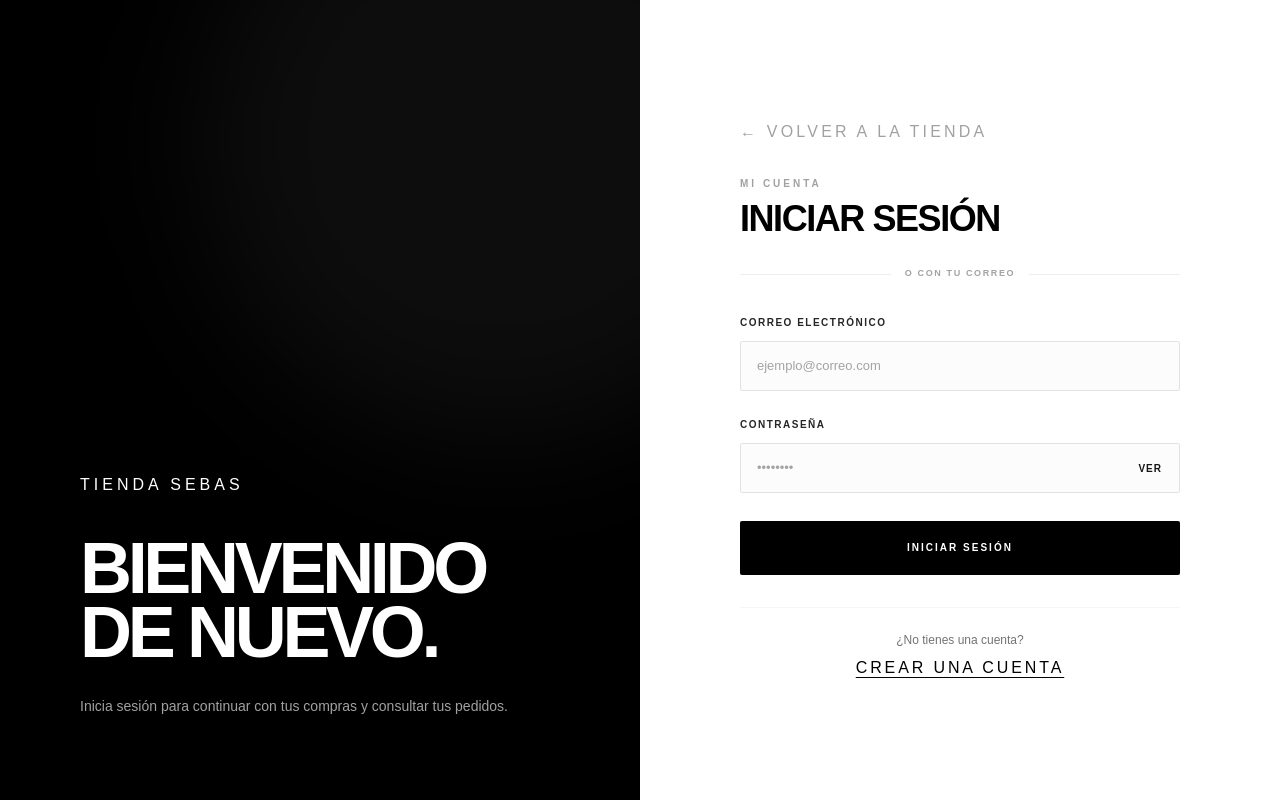
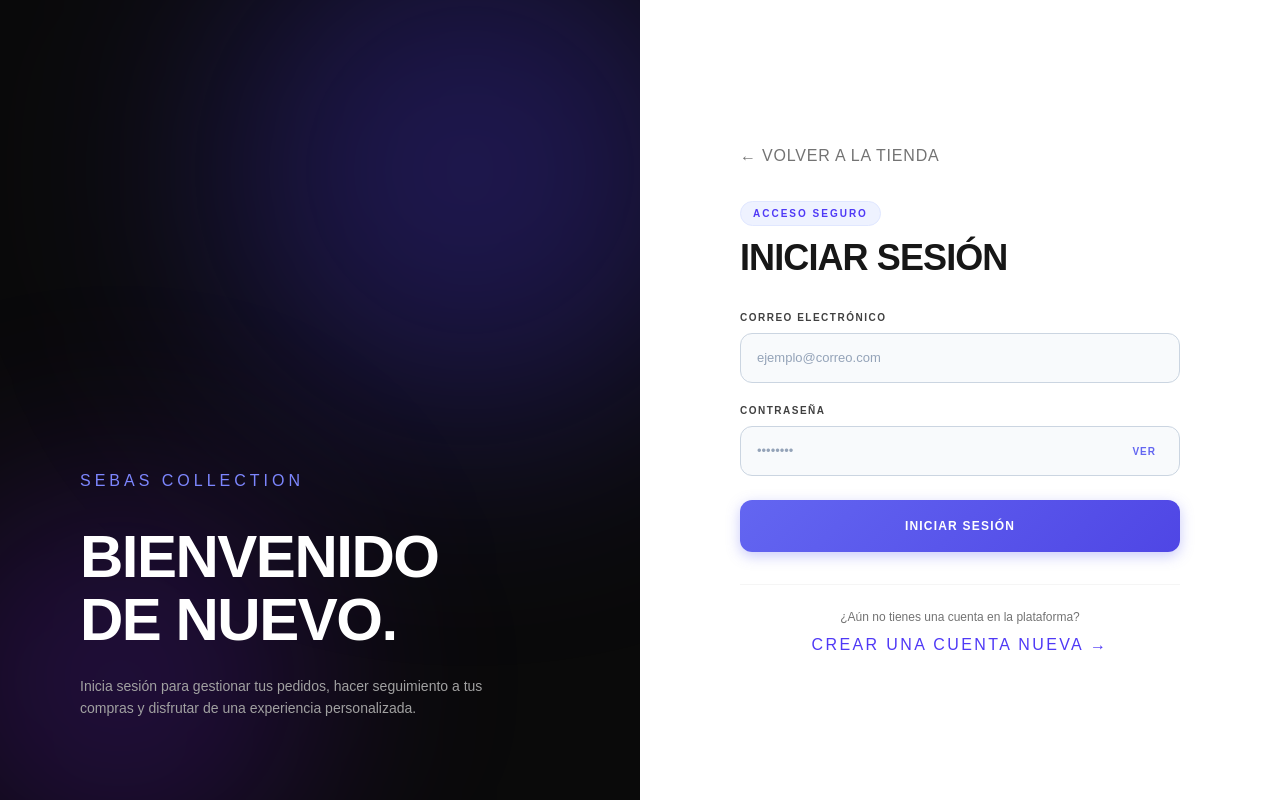
Before and after one commit to Alexan-22/tienda-sebas-frontend, an Angular app: page /login in a window 1280 px wide. Built offline with nearby package versions, Linux system fonts and the light colour scheme.

Commit message:
login moderno

```diff
--- a/src/app/features/login/login.css
+++ b/src/app/features/login/login.css
@@ -11,24 +11,24 @@
   width: 100%;
   height: 50px;
   padding: 0 16px;
-  background-color: #fcfcfc;
-  border: 1px solid #e2e2e2;
-  border-radius: 2px;
-  color: #111111;
+  background-color: #f8fafc;
+  border: 1px solid #cbd5e1;
+  border-radius: 12px;
+  color: #0f172a;
   font-size: 13px;
   font-weight: 500;
   outline: none;
-  transition: all 200ms ease;
+  transition: all 0.2s ease;
 }
 
 .custom-input:focus {
   background-color: #ffffff;
-  border-color: #000000;
-  box-shadow: 0 0 0 1px #000000;
+  border-color: #6366f1;
+  box-shadow: 0 0 0 4px rgba(99, 102, 241, 0.12);
 }
 
 .custom-input::placeholder {
-  color: #a3a3a3;
+  color: #94a3b8;
   font-weight: 400;
 }
 
@@ -43,48 +43,19 @@
   transform: translateY(-50%);
   border: none;
   background: transparent;
-  color: #171717;
+  color: #6366f1;
   font-size: 10px;
   font-weight: 900;
   letter-spacing: 0.1em;
   text-transform: uppercase;
   cursor: pointer;
-  padding: 4px;
-  transition: opacity 150ms ease;
+  padding: 6px 10px;
+  border-radius: 6px;
+  transition: background-color 0.15s ease;
 }
 
 .toggle-password-btn:hover {
-  opacity: 0.6;
-}
-
-/* =========================================
-   SEPARADOR
-   ========================================= */
-
-.divider {
-  position: relative;
-  display: flex;
-  align-items: center;
-  justify-content: center;
-}
-
-.divider::before {
-  content: '';
-  position: absolute;
-  width: 100%;
-  height: 1px;
-  background-color: #eeeeee;
-}
-
-.divider span {
-  position: relative;
-  background-color: #ffffff;
-  padding: 0 14px;
-  color: #a3a3a3;
-  font-size: 9px;
-  font-weight: 900;
-  letter-spacing: 0.18em;
-  text-transform: uppercase;
+  background-color: #f1f5f9;
 }
 
 /* =========================================
@@ -93,42 +64,31 @@
 
 .submit-btn {
   width: 100%;
-  height: 54px;
-  background-color: #000000;
+  height: 52px;
+  background: linear-gradient(135deg, #6366f1 0%, #4f46e5 100%);
   color: #ffffff;
   border: none;
-  border-radius: 2px;
-  font-size: 10px;
-  font-weight: 900;
-  letter-spacing: 0.2em;
+  border-radius: 12px;
+  font-size: 12px;
+  font-weight: 800;
+  letter-spacing: 0.1em;
   text-transform: uppercase;
   cursor: pointer;
-  transition: background-color 200ms ease, transform 150ms ease;
+  box-shadow: 0 4px 14px rgba(99, 102, 241, 0.35);
+  transition: transform 0.2s ease, box-shadow 0.2s ease;
 }
 
 .submit-btn:hover:not(:disabled) {
-  background-color: #262626;
+  transform: translateY(-2px);
+  box-shadow: 0 6px 20px rgba(99, 102, 241, 0.45);
 }
 
 .submit-btn:active:not(:disabled) {
-  transform: scale(0.99);
+  transform: scale(0.98);
 }
 
 .submit-btn:disabled {
-  background-color: #d4d4d4;
+  background: #cbd5e1;
   cursor: not-allowed;
+  box-shadow: none;
 }
-
-/* =========================================
-   BOTÓN DE GOOGLE
-   ========================================= */
-
-.google-btn-wrapper {
-  display: flex;
-  justify-content: center;
-  width: 100%;
-}
-
-.google-btn-wrapper iframe {
-  margin: 0 auto !important;
-}
--- a/src/app/features/login/login.html
+++ b/src/app/features/login/login.html
@@ -1,26 +1,28 @@
 <main class="grid min-h-screen lg:grid-cols-2">
 
-  <!-- SECCIÓN IZQUIERDA (HERO BRANDING) -->
-  <section class="relative hidden overflow-hidden bg-black lg:flex lg:items-end">
+  <!-- SECCIÓN IZQUIERDA (HERO BRANDING / GRADIENTES COLORIDOS) -->
+  <section class="relative hidden overflow-hidden bg-neutral-950 lg:flex lg:items-end p-14 xl:p-20">
 
-    <div class="absolute -right-40 -top-40 h-[600px] w-[600px] rounded-full bg-white/5 blur-3xl"></div>
+    <!-- Círculos de luz ambiental colorida -->
+    <div class="absolute -right-20 -top-20 h-[500px] w-[500px] rounded-full bg-indigo-600/30 blur-[120px] pointer-events-none"></div>
+    <div class="absolute -left-20 -bottom-20 h-[400px] w-[400px] rounded-full bg-violet-600/20 blur-[100px] pointer-events-none"></div>
 
-    <div class="relative z-10 p-14 xl:p-20">
+    <div class="relative z-10">
 
       <a
         routerLink="/"
-        class="text-sm font-black uppercase tracking-[0.25em] text-white transition hover:opacity-70">
-        Tienda Sebas
+        class="text-xs font-black uppercase tracking-[0.25em] text-indigo-400 transition hover:text-white">
+        Sebas Collection
       </a>
 
-      <h1 class="mt-10 max-w-xl text-6xl font-black uppercase leading-[0.88] tracking-[-0.06em] text-white xl:text-7xl">
+      <h1 class="mt-8 max-w-xl text-5xl font-black uppercase leading-[1.05] tracking-tight text-white xl:text-6xl">
         Bienvenido
         <br />
         de nuevo.
       </h1>
 
-      <p class="mt-7 max-w-md text-sm leading-7 text-neutral-400">
-        Inicia sesión para continuar con tus compras y consultar tus pedidos.
+      <p class="mt-6 max-w-md text-sm leading-relaxed text-neutral-400">
+        Inicia sesión para gestionar tus pedidos, hacer seguimiento a tus compras y disfrutar de una experiencia personalizada.
       </p>
 
     </div>
@@ -34,75 +36,55 @@
 
       <a
         routerLink="/"
-        class="inline-flex items-center gap-2 text-[10px] font-black uppercase tracking-[0.2em] text-neutral-400 transition hover:text-black">
+        class="inline-flex items-center gap-2 text-[11px] font-bold uppercase tracking-wider text-neutral-500 transition hover:text-indigo-600 mb-8">
         ← Volver a la tienda
       </a>
 
-      <div class="mt-8">
-
-        <p class="text-[10px] font-black uppercase tracking-[0.3em] text-neutral-400">
-          Mi cuenta
-        </p>
-
-        <h2 class="mt-2 text-3xl font-black uppercase tracking-[-0.04em] text-black sm:text-4xl">
-          Iniciar sesión
+      <div>
+        <span class="inline-block px-3 py-1 rounded-full bg-indigo-50 border border-indigo-100 text-[10px] font-black uppercase tracking-[0.2em] text-indigo-600 mb-3">
+          Acceso Seguro
+        </span>
+        <h2 class="text-3xl font-black uppercase tracking-tight text-neutral-900 sm:text-4xl">
+          Iniciar Sesión
         </h2>
-
       </div>
 
       @if (registroExitoso) {
-
-        <div class="mt-6 border border-emerald-200 bg-emerald-50/50 p-4 rounded-sm">
-
-          <p class="text-xs font-semibold text-emerald-800">
-            ✓ Cuenta creada correctamente. Ya puedes iniciar sesión.
+        <div class="mt-6 border border-emerald-200 bg-emerald-50/80 p-4 rounded-xl">
+          <p class="text-xs font-bold text-emerald-800">
+            ✓ Cuenta creada correctamente. Ya puedes iniciar sesión con tus credenciales.
           </p>
-
         </div>
-
       }
 
+      <!-- FORMULARIO CORREO Y CONTRASEÑA -->
+      <form (ngSubmit)="iniciarSesion()" class="login-form mt-8">
 
-
-      <!-- SEPARADOR CON LÍNEA -->
-      <div class="divider my-7">
-        <span>O con tu correo</span>
-      </div>
-
-      <!-- FORMULARIO CORREO Y CONTRASEÑA -->
-      <form (ngSubmit)="iniciarSesion()" class="login-form">
-
-        <div class="form-group">
-
-          <label class="text-[10px] font-black uppercase tracking-[0.15em] text-neutral-800">
-            Correo electrónico
+        <div class="form-group mb-5">
+          <label class="block mb-2 text-[10px] font-black uppercase tracking-[0.15em] text-neutral-700">
+            Correo Electrónico
           </label>
-
           <input
             type="email"
             name="correo"
             [(ngModel)]="correo"
             autocomplete="email"
             placeholder="ejemplo@correo.com"
-            class="custom-input mt-2" />
-
+            class="custom-input" />
         </div>
 
-        <div class="form-group mt-5">
-
-          <label class="text-[10px] font-black uppercase tracking-[0.15em] text-neutral-800">
+        <div class="form-group mb-6">
+          <label class="block mb-2 text-[10px] font-black uppercase tracking-[0.15em] text-neutral-700">
             Contraseña
           </label>
-
-          <div class="relative mt-2">
-
+          <div class="relative">
             <input
               name="password"
               [(ngModel)]="password"
               [type]="mostrarPassword ? 'text' : 'password'"
               autocomplete="current-password"
               placeholder="••••••••"
-              class="custom-input pr-16" />
+              class="custom-input pr-20" />
 
             <button
               type="button"
@@ -110,50 +92,39 @@
               class="toggle-password-btn">
               {{ mostrarPassword ? 'Ocultar' : 'Ver' }}
             </button>
-
           </div>
-
         </div>
 
         @if (error) {
-
-          <div class="mt-6 border border-rose-200 bg-rose-50/60 p-4 rounded-sm">
-
-            <p class="text-xs font-semibold text-rose-700">
+          <div class="mb-6 border border-rose-200 bg-rose-50/90 p-4 rounded-xl">
+            <p class="text-xs font-bold text-rose-700">
               {{ error }}
             </p>
-
           </div>
-
         }
 
         <button
           type="submit"
           [disabled]="cargando"
-          class="submit-btn mt-7">
-
+          class="submit-btn">
           @if (cargando) {
-            Ingresando...
+            <span>Ingresando al sistema...</span>
           } @else {
-            Iniciar sesión
+            <span>Iniciar Sesión</span>
           }
-
         </button>
 
       </form>
 
       <div class="mt-8 border-t border-neutral-100 pt-6 text-center">
-
-        <p class="text-xs font-medium text-neutral-500">
-          ¿No tienes una cuenta?
+        <p class="text-xs text-neutral-500">
+          ¿Aún no tienes una cuenta en la plataforma?
         </p>
-
         <a
           routerLink="/registro"
-          class="mt-2 inline-block text-[11px] font-black uppercase tracking-[0.18em] text-black underline underline-offset-4 transition hover:text-neutral-600">
-          Crear una cuenta
+          class="mt-2 inline-block text-xs font-black uppercase tracking-[0.15em] text-indigo-600 transition hover:text-indigo-800">
+          Crear una cuenta nueva →
         </a>
-
       </div>
 
     </div>
```
